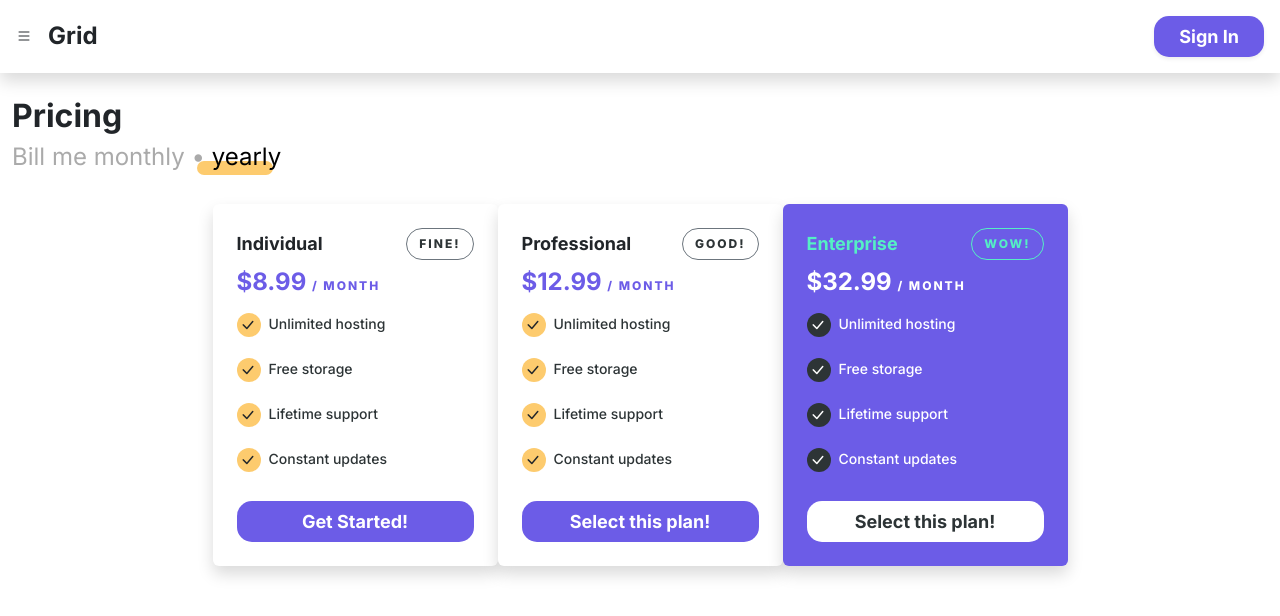
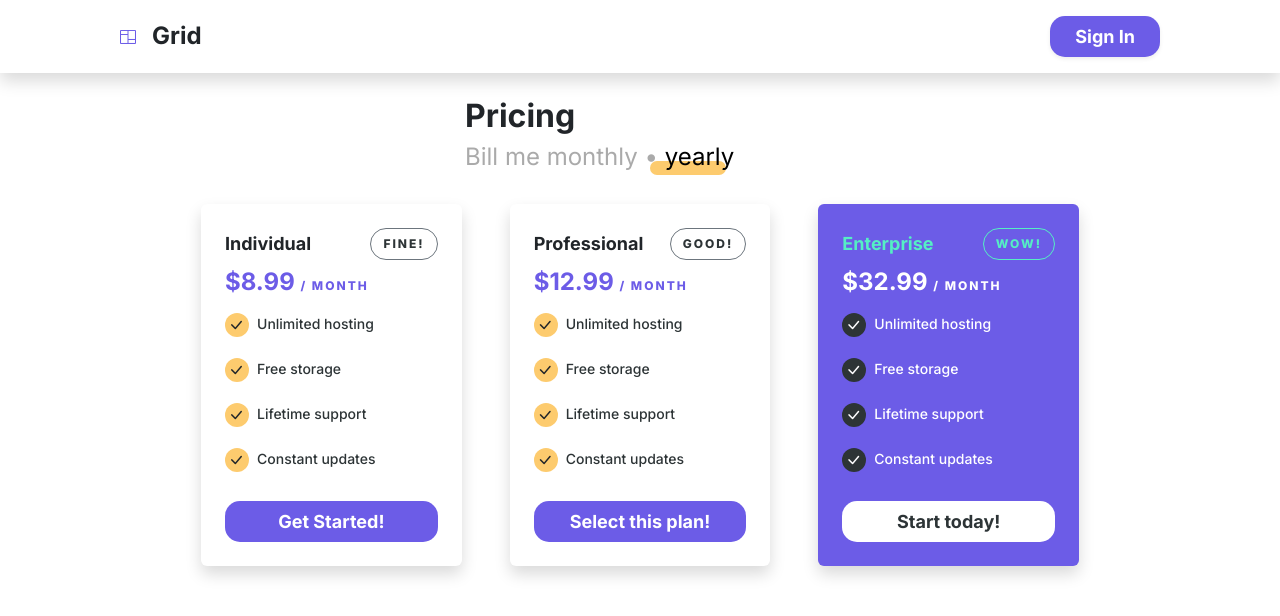
Before and after one commit to rochmarq/RochelleMarquez-A1, a website: page public/index.html in a window 1280 px wide. Drawn offline with nearby package versions, Linux system fonts and the light colour scheme.

Commit message:
pricing desktop finished kinda

```diff
--- a/public/assets/css/styles.css
+++ b/public/assets/css/styles.css
@@ -122,3 +122,7 @@ p {
     letter-spacing: 2px;
     text-transform: uppercase;
 }
+
+#heading-price {
+    width: 350px;
+}
--- a/public/index.html
+++ b/public/index.html
@@ -17,27 +17,28 @@
         <section class="container-fluid">
             <section class="row">
                 <nav class="py-3 px-3 d-flex align-items-center justify-content-between shadow">
-                    <ul class="nav flex-column stay">
-                        <li class="nav-item align-items-center d-flex">
-                            <i class="bi bi-list"></i>
+                    <ul class="nav col-lg-10 mx-auto justify-content-between">
+                        <li class="nav-item align-items-center d-flex me-5">
+                            <i class="bi bi-columns d-none d-lg-block purple"></i>
+                            <i class="bi bi-list d-lg-none"></i>
                             <h2 class="m-0 px-3">Grid</h1>
                         </li>
+                        <li class="ms-5">
+                            <button class="btn btn-purple px-4 shadow-sm">Sign In</button>
+                        </li>
                     </ul>
-                    <button class="btn btn-purple px-4 shadow-sm">Sign In</button>
                 </nav>
 
+                <main class="col-lg-10 py-4 mx-auto">
                     <!-- affordable pricing section -->
-                <main class="col-lg-12 py-4">
                     <section class="d-flex align-items-center justify-content-between">
                         <section class="col">
-                            <div>
+                            <div id="heading-price" class="d-block justify-content-center mx-auto">
                                 <h1>Pricing</h1>
                                 <h3>Bill me monthly • <span class="black">yearly</span></h3>
                                 <div class="dash-yellow"></div>
                             </div>
-
                             <!-- PRICING CARDS -->
-                            <section class="d-flex justify-content-between align-items-center">
                             <section class="container">
                                 <section class="row align-items-center justify-content-center">
                                     <!-- INDIVIDUAL -->
@@ -72,7 +73,7 @@
                                         <button class="btn btn-purple">Get Started!</button>
                                     </section>
                                     <!-- PROFESSIONAL -->
-                                        <section class="col-sm-12 col-lg-3 card border-0 shadow p-4 mt-4">
+                                    <section class="col-sm-12 col-lg-3 card border-0 shadow p-4 mt-4 ms-5 me-5">
                                         <div class="d-flex justify-content-between align-items-center mb-2">
                                             <h4 class="m-0">Professional</h4>
                                             <button class="btn btn-outline-secondary btn-grey">GOOD!</button>
@@ -131,8 +132,7 @@
                                                 <p class="px-3 white">Constant updates</p>
                                             </li>
                                         </ul>
-                                            <button class="btn btn-white">Select this plan!</button>
-                                        </section>
+                                        <button class="btn btn-white">Start today!</button>
                                     </section>
                                 </section>
                             </section>
```
Lines whose indentation alone changed are shown as unchanged.
